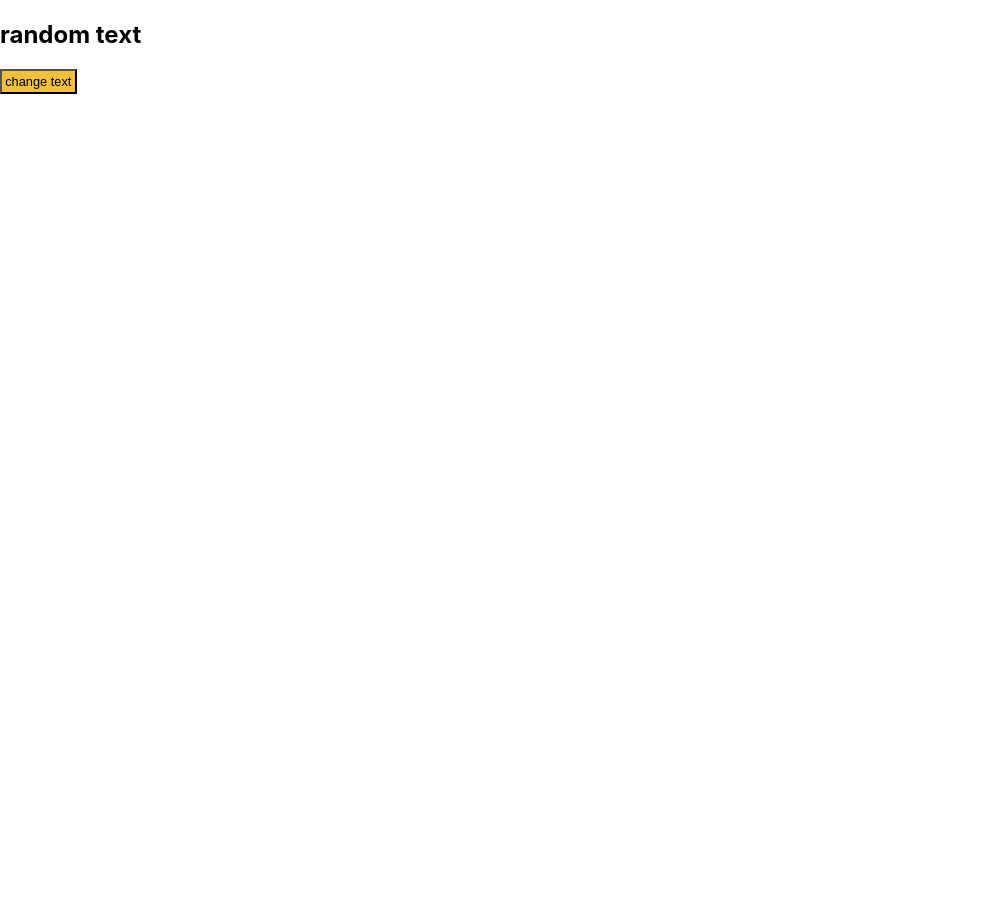
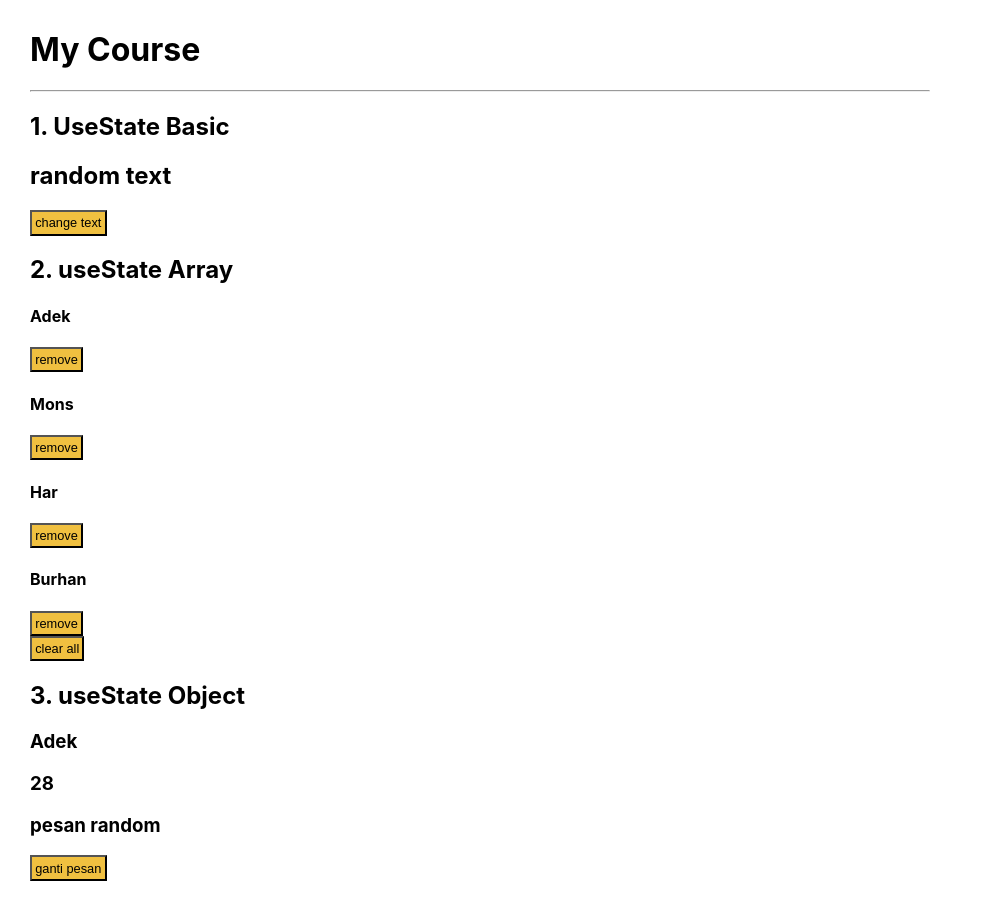
Before and after one commit to adekmo/ReactJS-Course, a React (Create React App) app: page / in a window 1280 px wide. Shown: the whole page, without its empty margins (0-993 px from the left). Before the commit the page ends 800 px from the top, so only its background shows below. Built offline with nearby package versions, Linux system fonts and the light colour scheme.

Commit message:
usetState Array & useStateObject

```diff
--- a/src/App.js
+++ b/src/App.js
@@ -1,11 +1,20 @@
 import React from 'react';
+import UseStateArray from './useState/UseStateArray';
 import UseStateBasic from './useState/UseStateBasic';
+import UseStateObject from './useState/UseStateObject';
 
 function App() {
 
   return (
-    <div className="App">
+    <div className="container">
+      <h1>My Course</h1>
+      <hr/>
+      <h2>1. UseState Basic</h2>
       <UseStateBasic />
+      <h2>2. useState Array</h2>
+      <UseStateArray />
+      <h2>3. useState Object</h2>
+      <UseStateObject />
     </div>
   );
 }
--- /dev/null
+++ b/src/data.js
@@ -0,0 +1,6 @@
+export const data = [
+    {id: 1, nama: 'Adek'},
+    {id: 2, nama: 'Mons'},
+    {id: 3, nama: 'Har'},
+    {id: 4, nama: 'Burhan'}
+]
--- /dev/null
+++ b/src/useState/UseStateArray.js
@@ -0,0 +1,28 @@
+import React, { useState } from 'react'
+import {data} from '../data'
+
+const UseStateArray = () => {
+    const [orang, setOrang] = useState(data)
+    const removeItem = (id) => {
+        const orangBaru = orang.filter((org) => org.id !== id)
+        setOrang(orangBaru)
+    }
+
+    return (
+        <div>
+            {
+                orang.map((org) => {
+                    return (
+                        <div key={org.id}>
+                            <h4>{org.nama}</h4>
+                            <button onClick={() => removeItem(org.id)}>remove</button>
+                        </div>
+                    )
+                })
+            }
+            <button onClick={() => setOrang([])}>clear all</button>
+        </div>
+    )
+}
+
+export default UseStateArray
--- /dev/null
+++ b/src/useState/UseStateObject.js
@@ -0,0 +1,26 @@
+import React, { useState } from 'react'
+
+const UseStateObject = () => {
+
+    const [orang, setOrang] = useState(
+        {
+            nama: 'Adek',
+            umur: 28,
+            pesan: 'pesan random',
+        })
+
+    const gantiPesan = () => {
+        setOrang({ ...orang, pesan: 'cilukbaaa'})
+    }
+
+    return (
+        <div>
+            <h3>{orang.nama}</h3>
+            <h3>{orang.umur}</h3>
+            <h3>{orang.pesan}</h3>
+            <button onClick={gantiPesan}>ganti pesan</button>
+        </div>
+    )
+}
+
+export default UseStateObject
```
